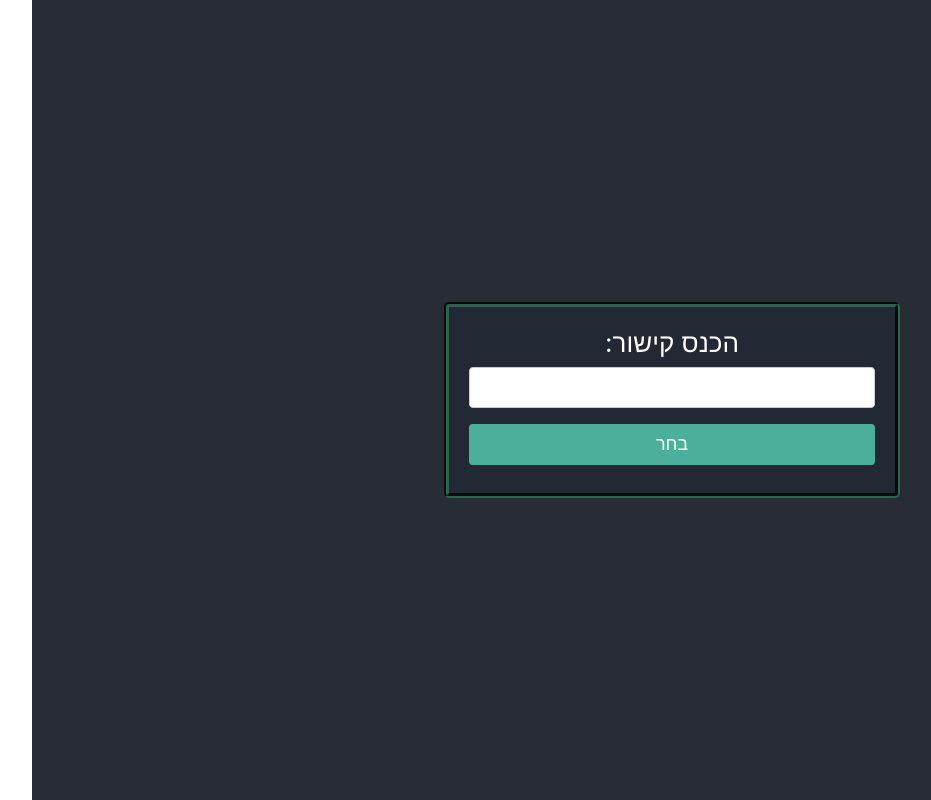
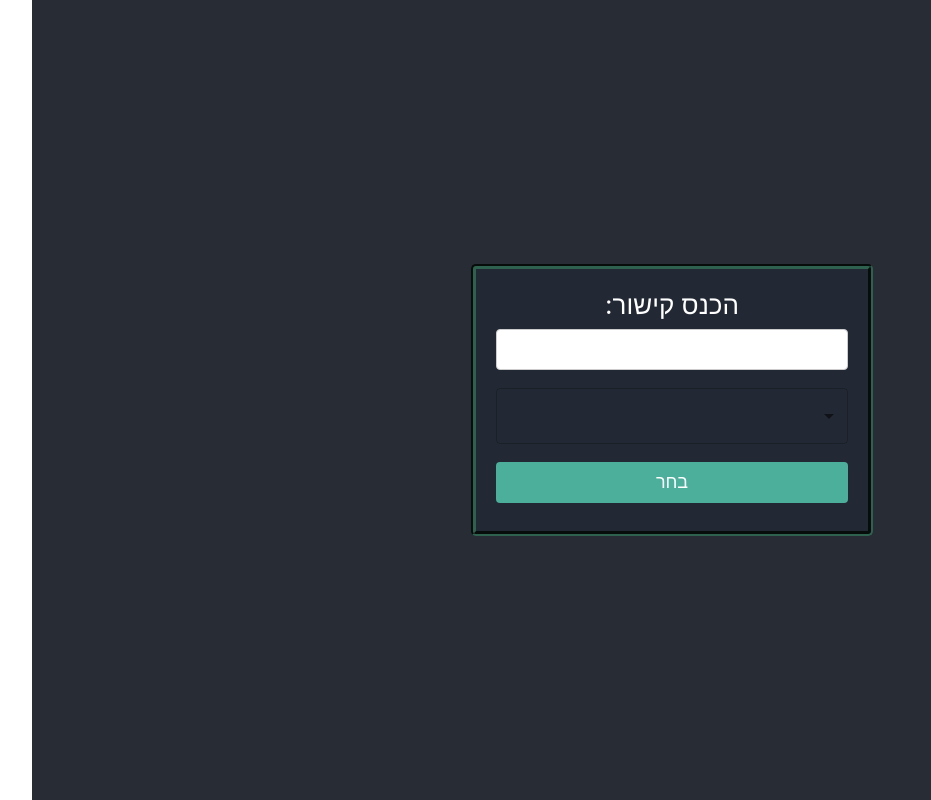
Before and after one commit to matan0810/live-video, a React (Create React App) app: page / in a window 1280 px wide. Shown: the whole page, without its empty margins (18-949 px from the left). Built offline with nearby package versions, Linux system fonts and the light colour scheme; what video.js would draw is missing.

Commit message:
news select link

```diff
--- a/package.json
+++ b/package.json
@@ -4,6 +4,9 @@
   "homepage": "https://matan0810.github.io/video-stream",
   "private": true,
   "dependencies": {
+    "@emotion/react": "^11.11.1",
+    "@emotion/styled": "^11.11.0",
+    "@mui/material": "^5.14.15",
     "@testing-library/jest-dom": "^5.16.5",
     "@testing-library/react": "^13.4.0",
     "@testing-library/user-event": "^13.5.0",
--- a/src/App.js
+++ b/src/App.js
@@ -1,5 +1,6 @@
 import { useEffect, useState } from "react";
 import VideoPlayer from "./VideoPlayer/VideoPlayer";
+import SelectLink from "./SelectLink/SelectLink";
 import "./App.css";
 
 export default function App() {
@@ -20,6 +21,11 @@ export default function App() {
 function Form({ link, setLink }) {
   const [field, setField] = useState(link);
 
+  const onChangeLink = (e) => {
+    e.preventDefault();
+    setField(e.target.value);
+  };
+
   return (
     <div className="form">
       <form onSubmit={(e) => e.preventDefault()}>
@@ -30,8 +36,11 @@ function Form({ link, setLink }) {
           required
           disabled={!!link}
           value={field}
-          onChange={({ target }) => setField(target.value)}
+          onChange={onChangeLink}
         />
+        {!link && (
+          <SelectLink field={field} link={link} setLink={onChangeLink} />
+        )}
         {link ? (
           <button
             className="button"
--- /dev/null
+++ b/src/SelectLink/SelectLink.js
@@ -0,0 +1,29 @@
+import React from "react";
+import { Select, MenuItem } from "@mui/material";
+import { links } from "./links";
+
+function SelectLink({ link, setLink, field }) {
+  return (
+    <div
+      style={{
+        display: "flex",
+        flexDirection: "column",
+        marginTop: "10px",
+        marginBottom: "10px",
+      }}
+    >
+      <Select label="לינק" value={field} onChange={setLink} variant="outlined">
+        <MenuItem value="">
+          <em>בחר לינק</em>
+        </MenuItem>
+        {Object.keys(links).map((key) => (
+          <MenuItem key={key} value={links[key]}>
+            {key}
+          </MenuItem>
+        ))}
+      </Select>
+    </div>
+  );
+}
+
+export default SelectLink;
--- /dev/null
+++ b/src/SelectLink/links.js
@@ -0,0 +1,7 @@
+export const links = {
+  Kan11: "https://kan11w.media.kan.org.il/hls/live/2105694/2105694/source1_600/chunklist.m3u8",
+  N12: "https://mako-streaming.akamaized.net/n12/hls/live/2041434/n12_p/index.m3u8?b-in-range=0-1100&hdnea=st%3D1698678894%7Eexp%3D1698679794%7Eacl%3D%2F*%7Ehmac%3D14428582f5a20355454b96218e4eb759ea56dfc753ec8423423f720e3660f705",
+  N13: "https://reshet.g-mana.live/media/87f59c77-03f6-4bad-a648-897e095e7360/profile/2/profileManifest.m3u8?_uid=6beb1aa8-7748-4dc3-9747-7d28536688bd&rK=a2&_did=16404bd7b2927f9d2b4d9f582376c8724a33f112",
+  Now14: "https://hub7.g-mana.live/media/91517161-44ab-4e46-af70-e9fe26117d2e/profile/2/profileManifest.m3u8?_uid=43cfd941-0f1c-4d75-8dfc-965a3964b64b&rK=a2&_did=16404bd7b2927f9d2b4d9f582376c8724a33f112",
+  CNN: "https://d2lckchr9cxrss.cloudfront.net/out/v1/c73af7694cce4767888c08a7534b503c/index.m3u8",
+};
```
Also changed, not shown: news.txt (deleted), 1 other file (tests, documents, lock files or other folders).
